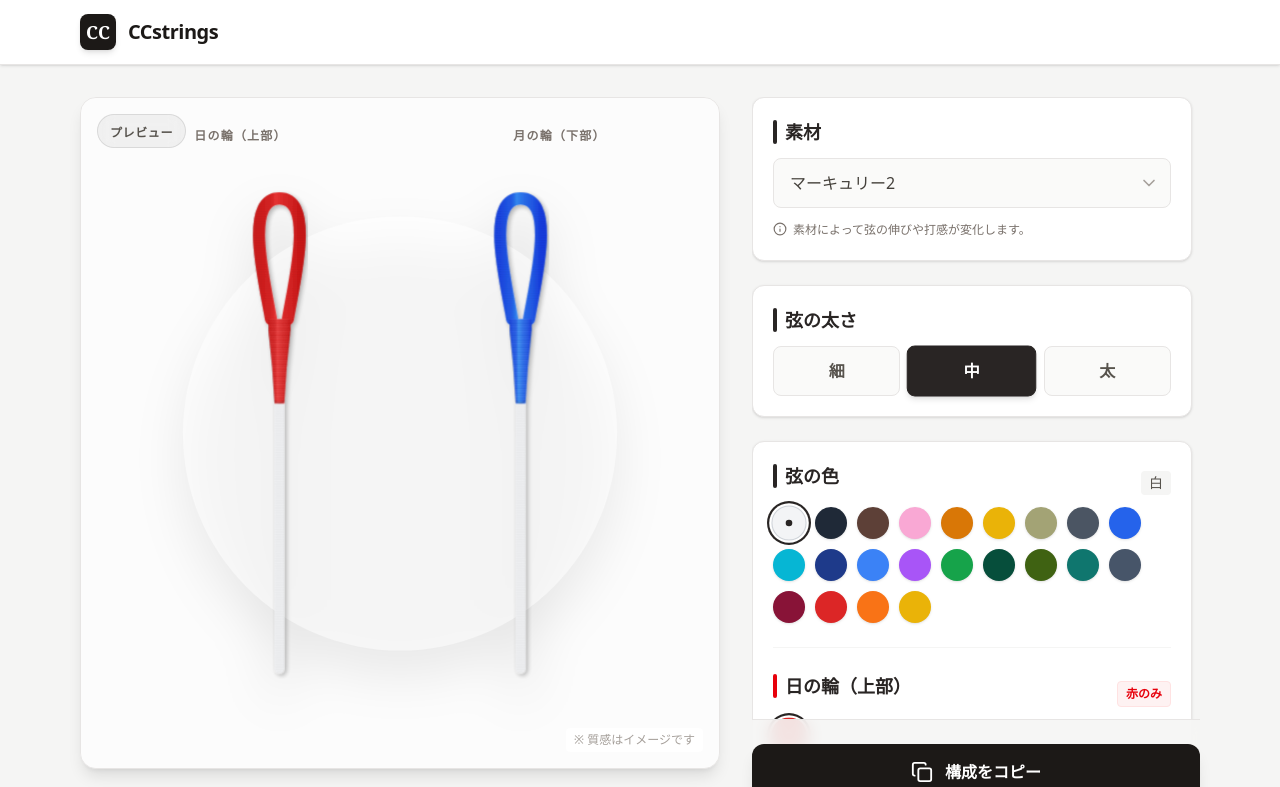
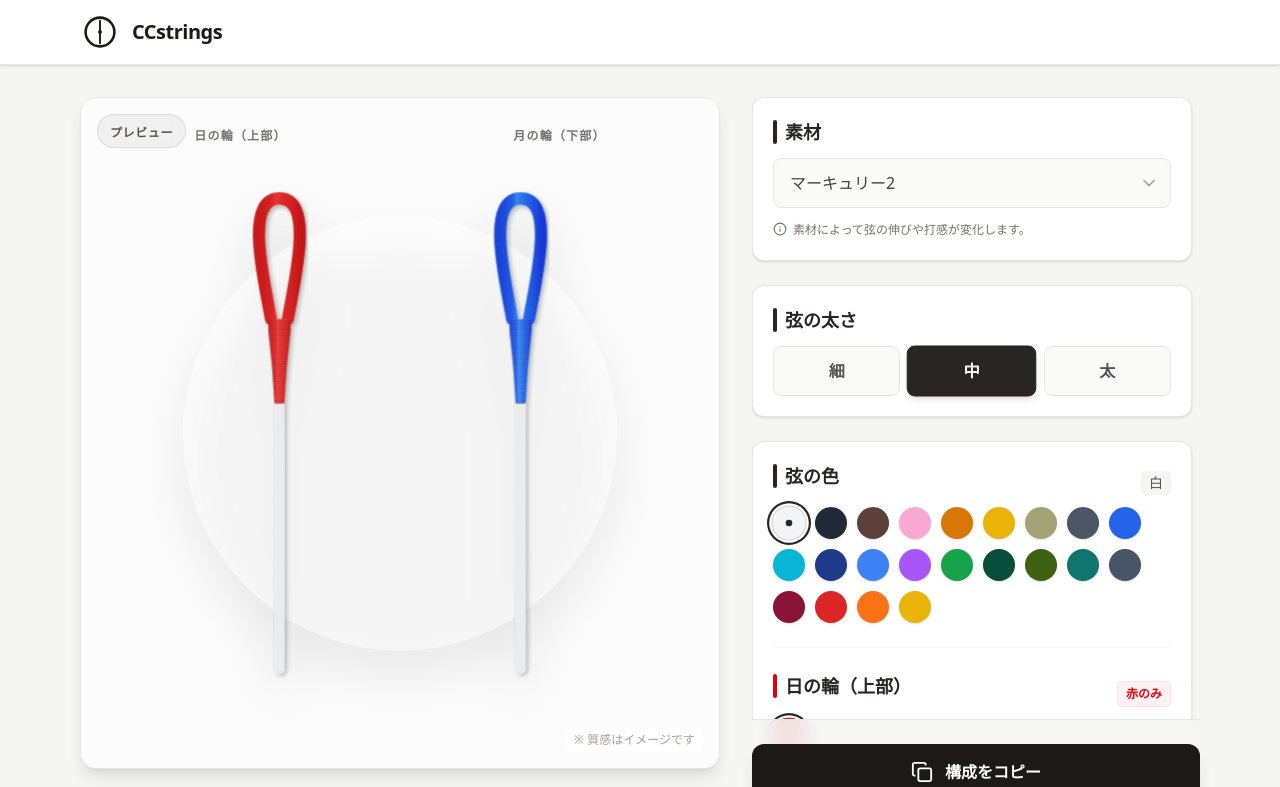
Before and after one commit to halcyon7766/CCstrings, a React (Vite) app: page / in a window 1280 px wide. Shown: the top 787 px of the page. Built offline with nearby package versions, Linux system fonts and the light colour scheme.

Commit message:
Redesign application logo

```diff
--- a/src/App.jsx
+++ b/src/App.jsx
@@ -204,6 +204,25 @@ const AdUnit = () => {
   );
 };
 
+// --- Logo Component ---
+const Logo = ({ className }) => (
+  <svg viewBox="0 0 100 100" className={className} fill="none" xmlns="http://www.w3.org/2000/svg">
+    {/* Background Circle / Mato Enso style */}
+    <circle cx="50" cy="50" r="45" stroke="currentColor" strokeWidth="8" className="opacity-100" />
+
+    {/* Stylized String / Arrow Shaft */}
+    <path
+      d="M50 15 L50 85"
+      stroke="currentColor"
+      strokeWidth="6"
+      strokeLinecap="round"
+    />
+
+    {/* Cross mark mimic - Minimal target center */}
+    <circle cx="50" cy="50" r="6" fill="currentColor" />
+  </svg>
+);
+
 export default function KyudoStringCustomizer() {
   const [material, setMaterial] = useState(MATERIALS[0]);
   const [thickness, setThickness] = useState(THICKNESSES[1]); // デフォルト: 中
@@ -260,7 +279,9 @@ export default function KyudoStringCustomizer() {
       <header className="bg-white border-b border-stone-200 sticky top-0 z-50 shadow-sm">
         <div className="max-w-6xl mx-auto px-4 h-16 flex items-center justify-between">
           <div className="flex items-center gap-3">
-            <div className="w-9 h-9 bg-stone-900 text-white flex items-center justify-center rounded-lg font-serif font-bold text-lg shadow-md">CC</div>
+            <div className="text-stone-900 p-1">
+              <Logo className="w-8 h-8" />
+            </div>
             <h1 className="text-xl font-bold tracking-tight text-stone-900">CCstrings</h1>
           </div>
         </div>
```
